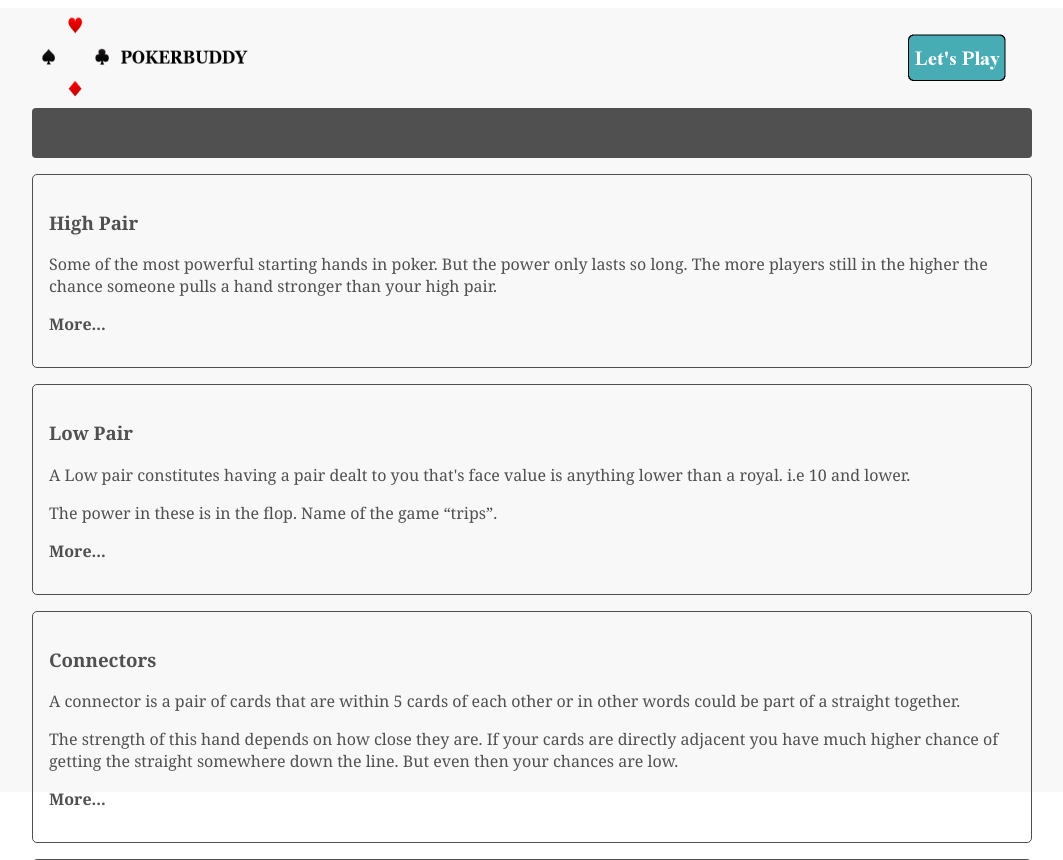
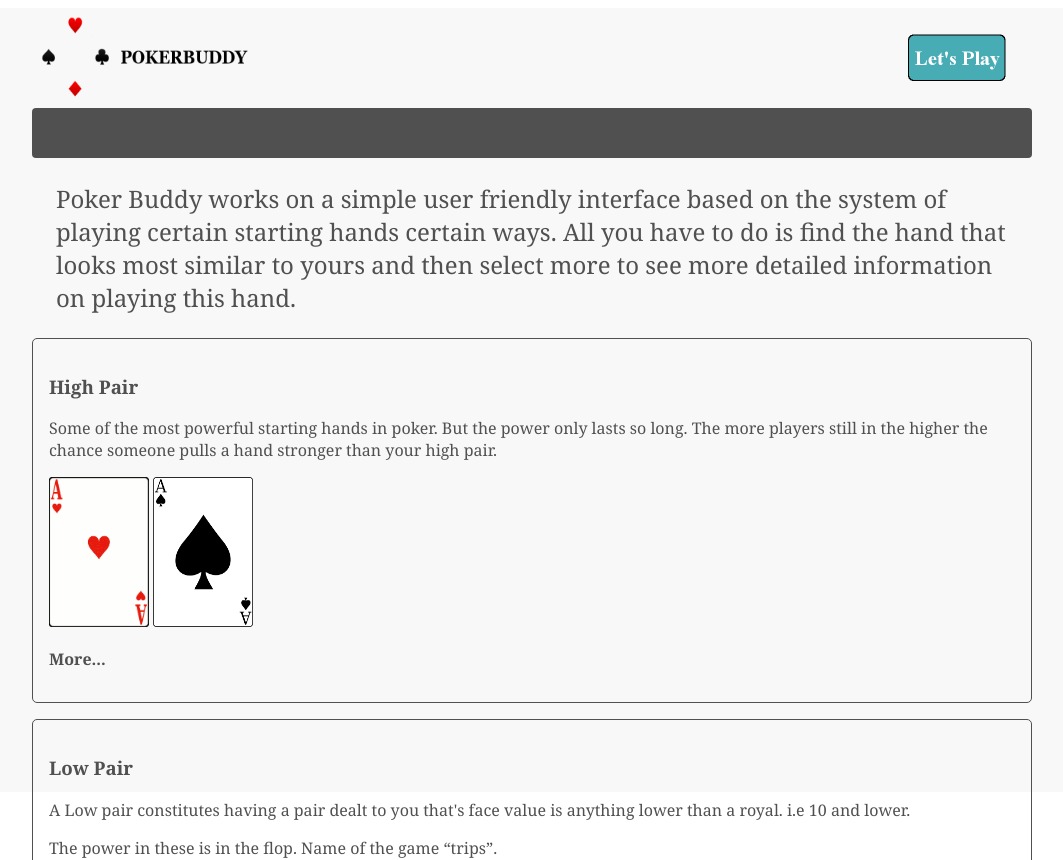
Before and after one commit to nealhartley/PokerBuddy, a PHP site: page /chooseHand.php in a window 1280 px wide. Shown: the top 860 px of the page, without its empty margins (108-1171 px from the left). Run offline with PHP 8.4, Linux system fonts and the light colour scheme; some libraries are stand-ins or nearby versions.

Commit message:
aded intro to hand page. tested image placement on choosehand page

```diff
--- a/chooseHandBody2.php
+++ b/chooseHandBody2.php
@@ -5,22 +5,45 @@
     <link rel="stylesheet" href="/resources/demos/style.css">
   <script src="https://code.jquery.com/jquery-1.12.4.js"></script>
 
+
+
+    <div class="introductionChooseHand">
+    <p>Poker Buddy works on a simple user friendly interface based on the system of playing certain starting hands certain ways.
+       All you have to do is find the hand that looks most similar to yours and then select more to see more detailed information
+       on playing this hand.</p>
+    </div>
     <!---------------------------------------------------------------------------------->
     <!----------------------Highpair info from here!!----------------------------------->
     <!---------------------------------------------------------------------------------->
   <div class="HandInfo">
 
-      <h3>High Pair</h3>
 
-     <p>
+
+    <div class = "text">
+    <h3>High Pair</h3>
+
+    <p>
     Some of the most powerful starting hands in poker. But the power only lasts
     so long. The more players still in the higher the chance someone pulls a hand
     stronger than your high pair.
-     </p>
+    </p>
+    </div>
+    <div class = "cards">
+        <image
+            src="Images/concepts/AceHeartsTemp.png"
+            height = "150px"
+            width ="100px"
+            />
+         <image
+            src="Images/concepts/AceSpadesTemp.png"
+            height = "150px"
+            width ="100px"
+            />
+    </div>
 
-      <div class = "next">
+        <div class = "next">
           <p><b>More...</b></p>
-      </div>
+        </div>
 
      <div class = "Play">
         <h3>Pre Flop</h3>
--- a/style.css
+++ b/style.css
@@ -251,6 +251,13 @@ button.accordion.active, button.accordion:hover {
      background-color: #00S6DE;
 }
 
+.introductionChooseHand{
+    color: #505050;
+    font-size: 1.5em;
+    padding-left:1em;
+    padding-right:1em;
+}
+
 .Play{
     /*
     border-color: black;
@@ -272,3 +279,12 @@ button.accordion.active, button.accordion:hover {
     color: black;
 
 }
+
+.text{
+
+}
+
+.cards{
+
+
+}
```
